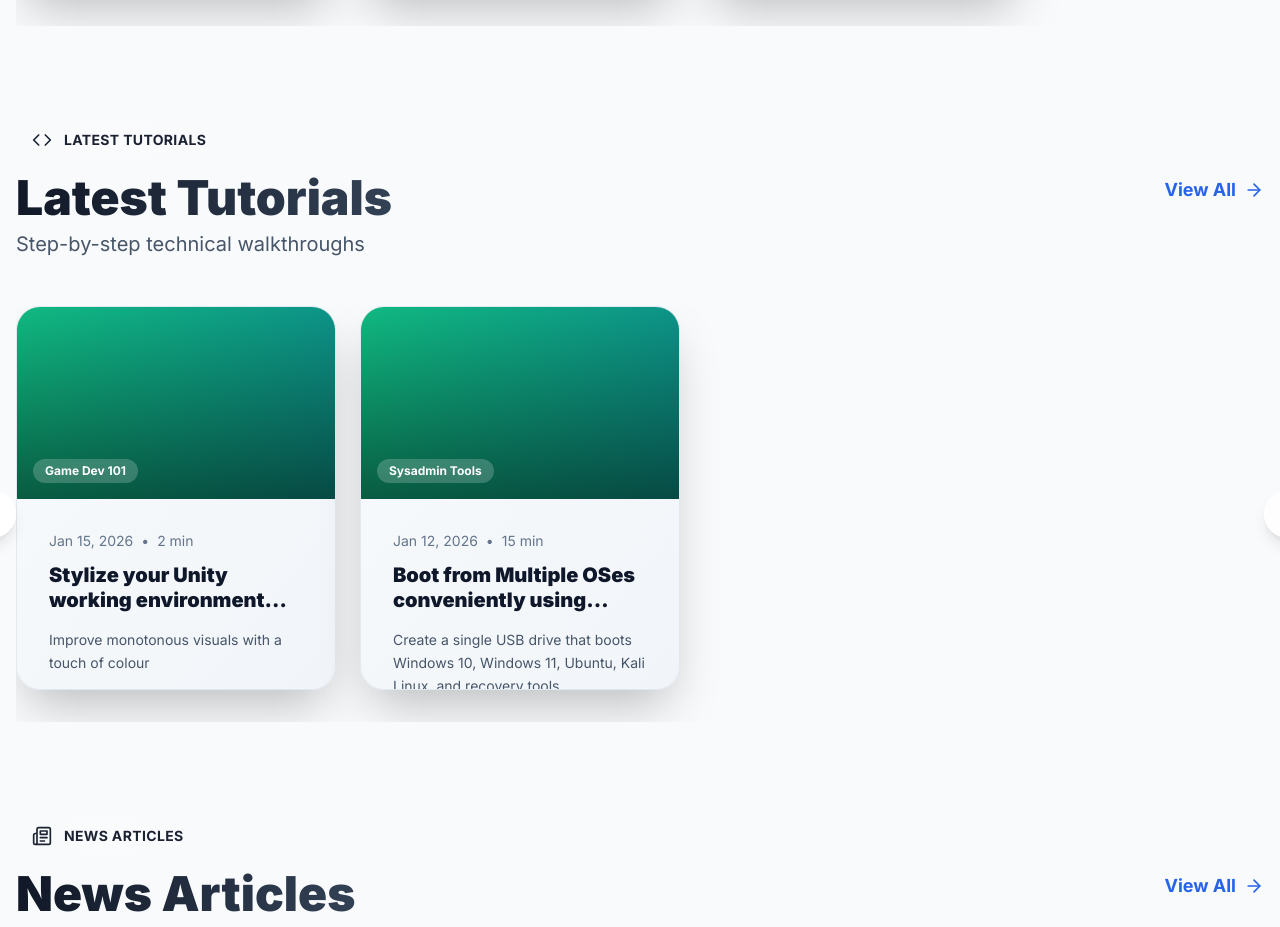
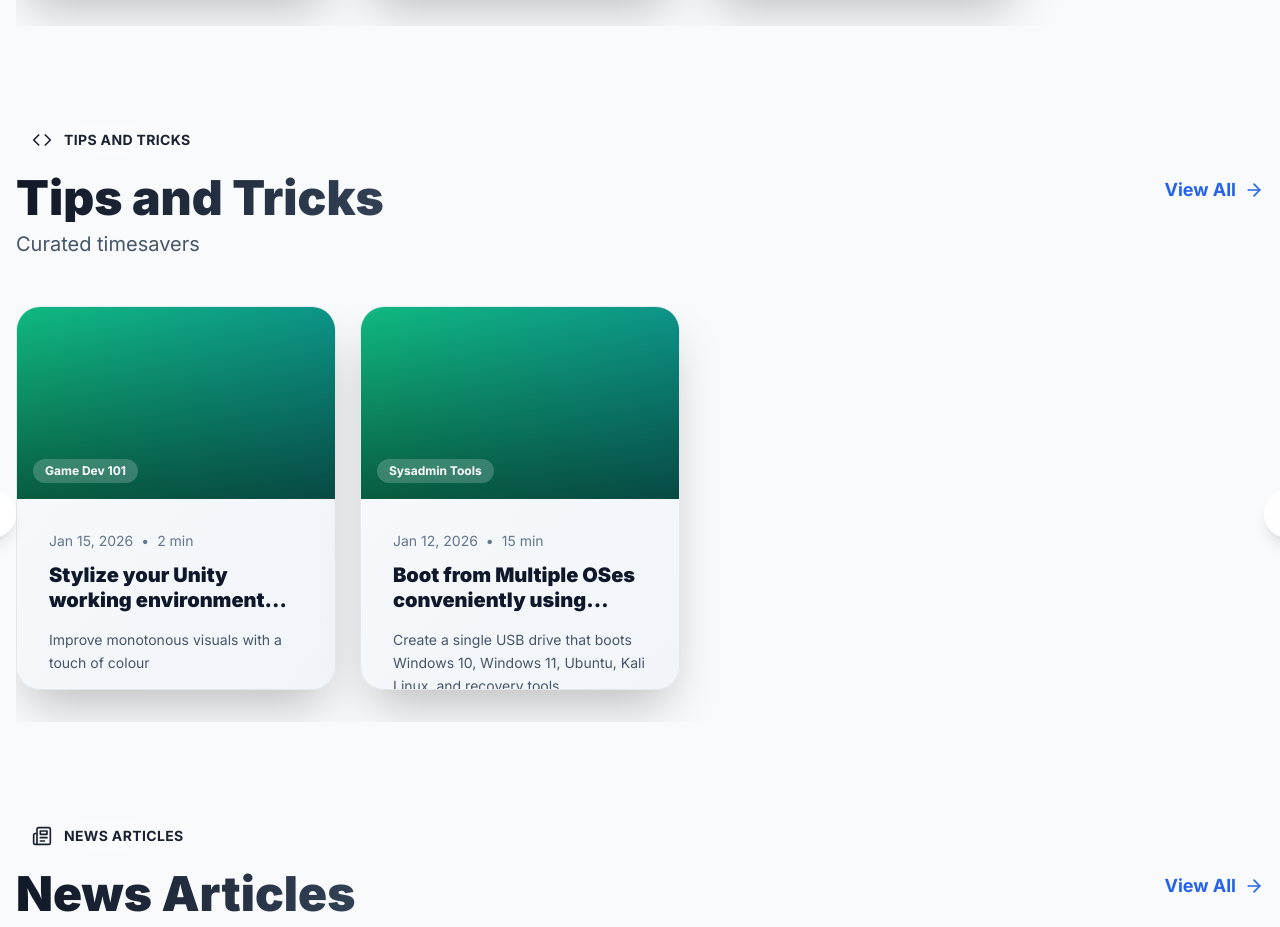
Before and after one commit to Ebook1564/portolio-updated, a Next.js app: page / in a window 1280 px wide. Shown: the part 1240-2167 px from the top of the page. Built offline with nearby package versions, Linux system fonts and the light colour scheme.

Commit message:
Update page.tsx

```diff
--- a/app/page.tsx
+++ b/app/page.tsx
@@ -87,9 +87,9 @@ export default function Home() {
 
             {/* Tutorials Carousel */}
             <CarouselSection
-              title="Latest Tutorials"
-              subtitle="Step-by-step technical walkthroughs"
-              href="/tutorials"
+              title="Tips and Tricks"
+              subtitle="Curated timesavers"
+              href="/guides"
               items={tutorials.slice(0, 8)}
               icon={Code}
               gradient="from-emerald-500 to-teal-600"
```
